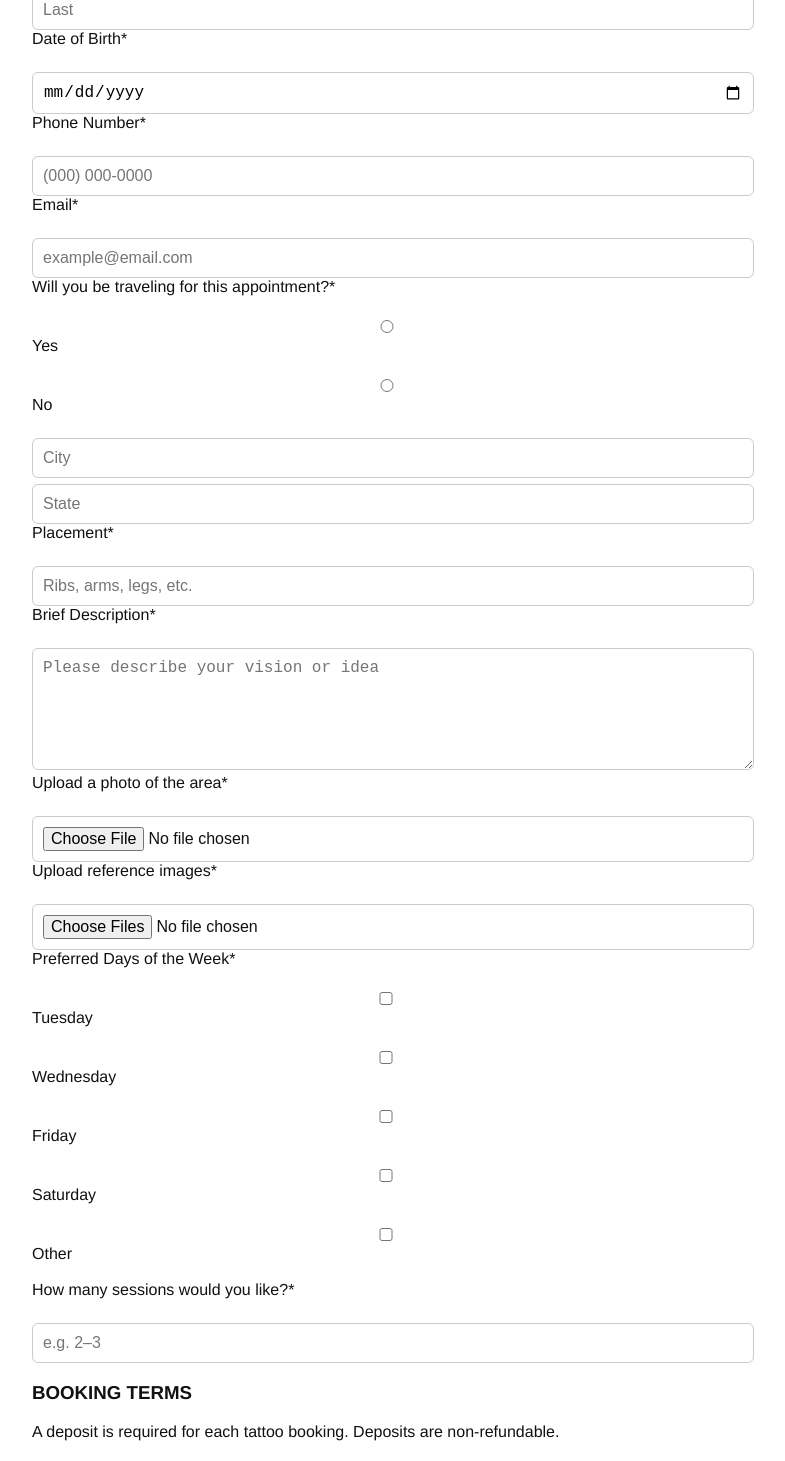
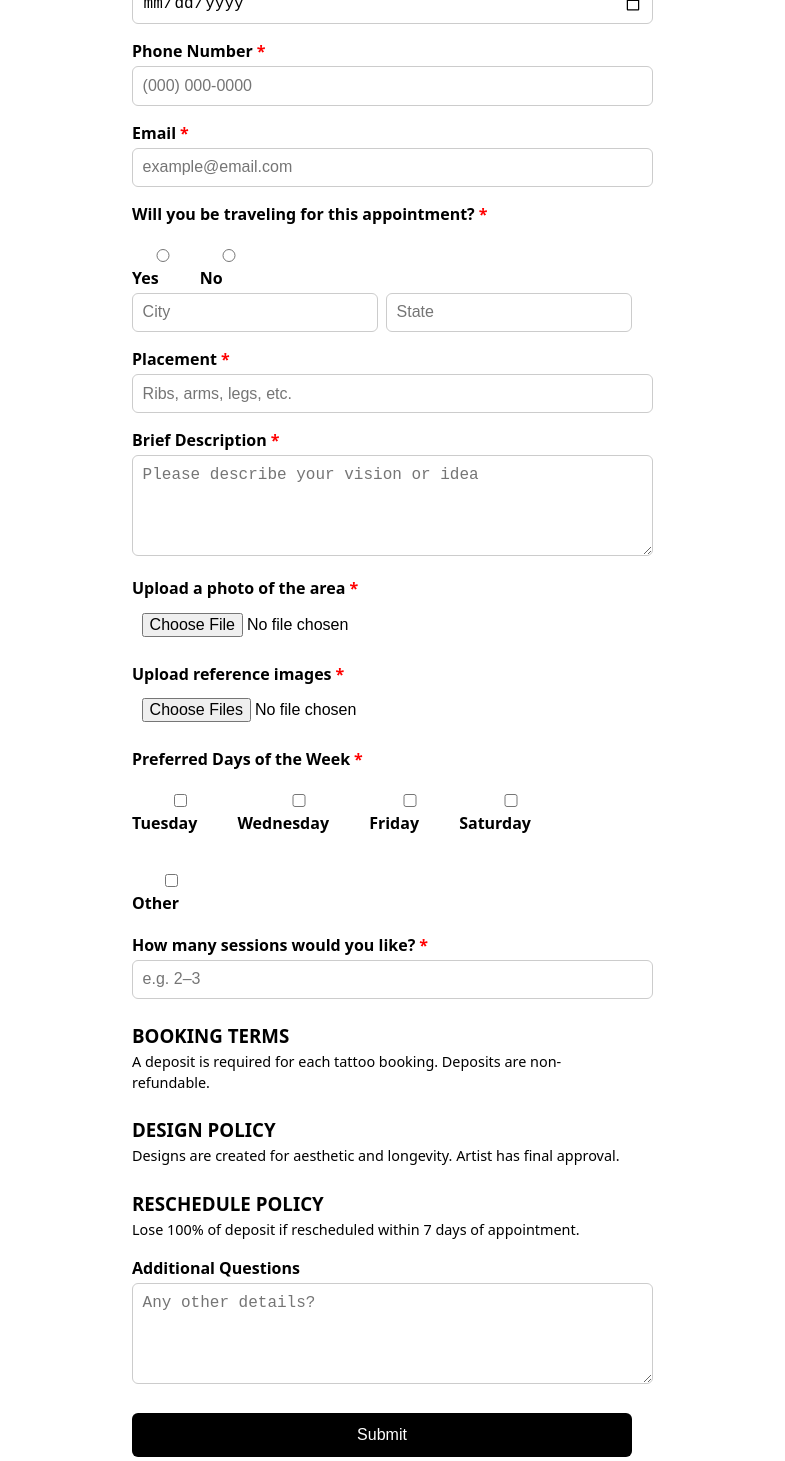
Before and after one commit to misterswan-sys/tattoo-submission-form, a Next.js app: page / in a window 1280 px wide. Shown: the part 320-1781 px from the top of the page, without its empty margins (258-1043 px from the left). Built offline with nearby package versions, Linux system fonts and the light colour scheme.

Commit message:
Update globals.css

```diff
--- a/src/app/globals.css
+++ b/src/app/globals.css
@@ -1,97 +1,94 @@
 body {
-  font-family: 'Helvetica Neue', Arial, sans-serif;
-  background: #ffffff;
-  color: #111;
+  background-color: #fff;
+  color: #000;
+  font-family: system-ui, sans-serif;
   margin: 0;
   padding: 0;
 }
 
 .form-container {
-  max-width: 700px;
-  margin: 40px auto;
-  padding: 30px;
-}
-
-.header {
-  text-align: center;
-  margin-bottom: 40px;
+  max-width: 500px;
+  margin: 0 auto;
+  padding: 1.5rem;
 }
 
 .logo {
-  width: 100px;
-  margin-bottom: 10px;
+  display: block;
+  margin: 0 auto 1rem;
+  width: 140px;
 }
 
-h1 {
-  font-size: 1.6rem;
-  letter-spacing: 1px;
+.title {
+  text-align: center;
+  font-size: 1.2rem;
+  font-weight: 700;
+  margin-bottom: 1.5rem;
 }
 
-label, fieldset, legend {
+label {
   display: block;
-  margin-bottom: 18px;
-  font-weight: 500;
+  font-weight: 600;
+  margin-top: 1rem;
+  margin-bottom: 0.25rem;
 }
 
-input, textarea, select {
+input, textarea {
   width: 100%;
-  padding: 10px;
+  padding: 0.6rem;
   border: 1px solid #ccc;
   border-radius: 6px;
-  margin-top: 6px;
+  background-color: #fff;
   font-size: 1rem;
 }
 
-textarea {
-  min-height: 100px;
+input[type="file"] {
+  border: none;
 }
 
-button {
-  background: #000;
-  color: white;
-  border: none;
-  border-radius: 6px;
-  padding: 12px 20px;
-  font-size: 1rem;
-  cursor: pointer;
-  margin-top: 20px;
+textarea {
+  min-height: 80px;
+  resize: vertical;
 }
 
-button:hover {
-  background: white;
-  color: black;
-  border: 1px solid black;
+.required {
+  color: red;
+  margin-left: 4px;
 }
 
-.two-col {
-  display: grid;
-  grid-template-columns: 1fr 1fr;
-  gap: 20px;
+.split {
+  display: flex;
+  gap: 0.5rem;
 }
 
-.policies {
-  background: #f5f5f5;
-  padding: 20px;
-  border-radius: 8px;
-  margin: 30px 0;
+.radio, .checkboxes {
+  display: flex;
+  flex-wrap: wrap;
+  gap: 1rem;
 }
 
-.policies h2 {
-  margin-top: 0;
-  font-size: 1.1rem;
-  text-transform: uppercase;
+h3 {
+  margin-top: 1.5rem;
+  margin-bottom: 0.25rem;
 }
 
-.success {
-  background: #f2fdf2;
-  border: 1px solid #cceccc;
-  padding: 20px;
-  border-radius: 8px;
-  text-align: center;
-  font-size: 1.1rem;
+p {
+  margin-top: 0;
+  font-size: 0.9rem;
+  line-height: 1.3rem;
 }
 
-.error {
-  color: red;
+.submit-btn {
+  margin-top: 1.5rem;
+  width: 100%;
+  background-color: #000;
+  color: #fff;
+  border: none;
+  padding: 0.8rem;
+  font-size: 1rem;
+  border-radius: 6px;
+}
+
+.success-message {
   text-align: center;
+  padding: 3rem 1rem;
 }
```
